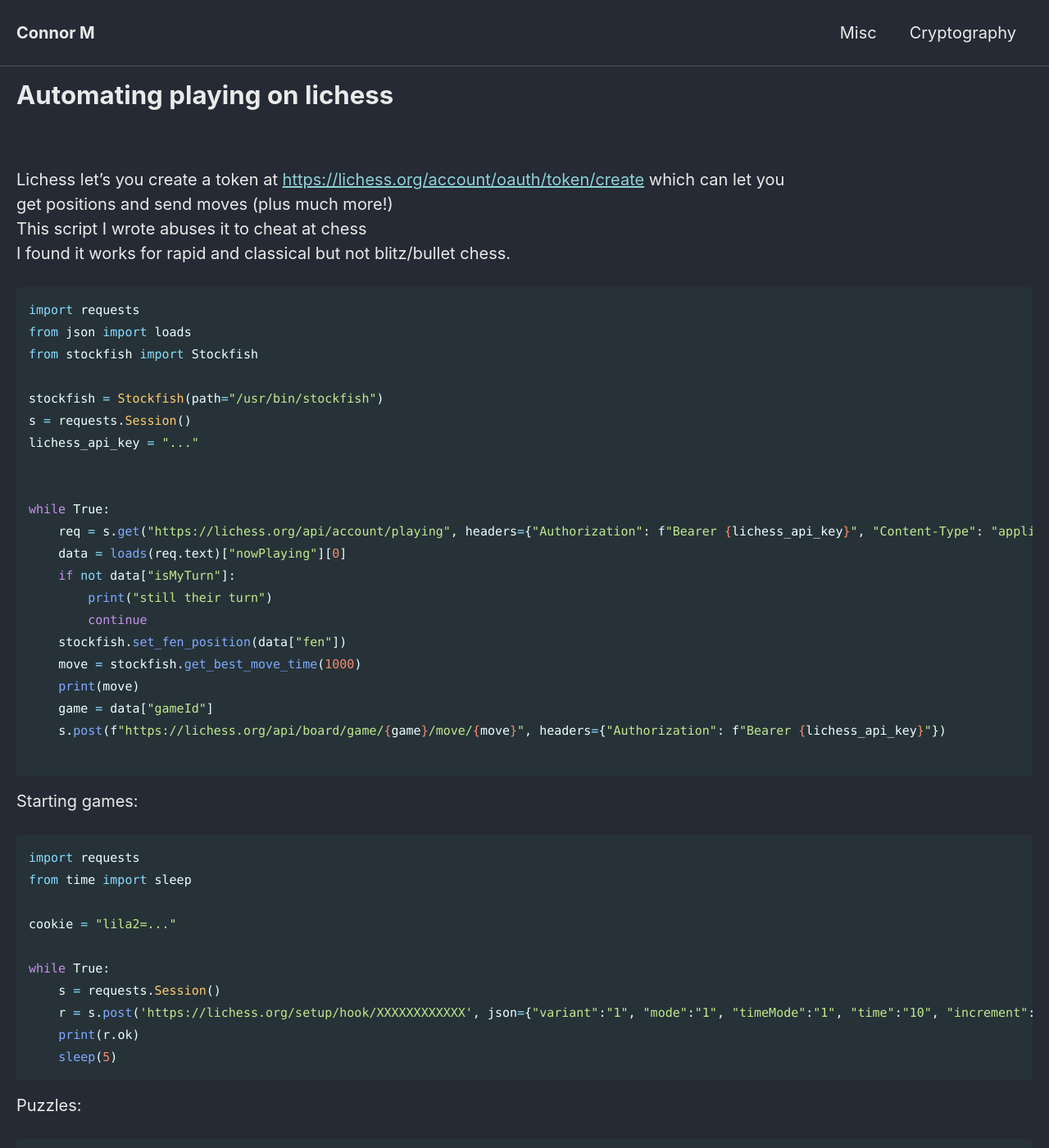
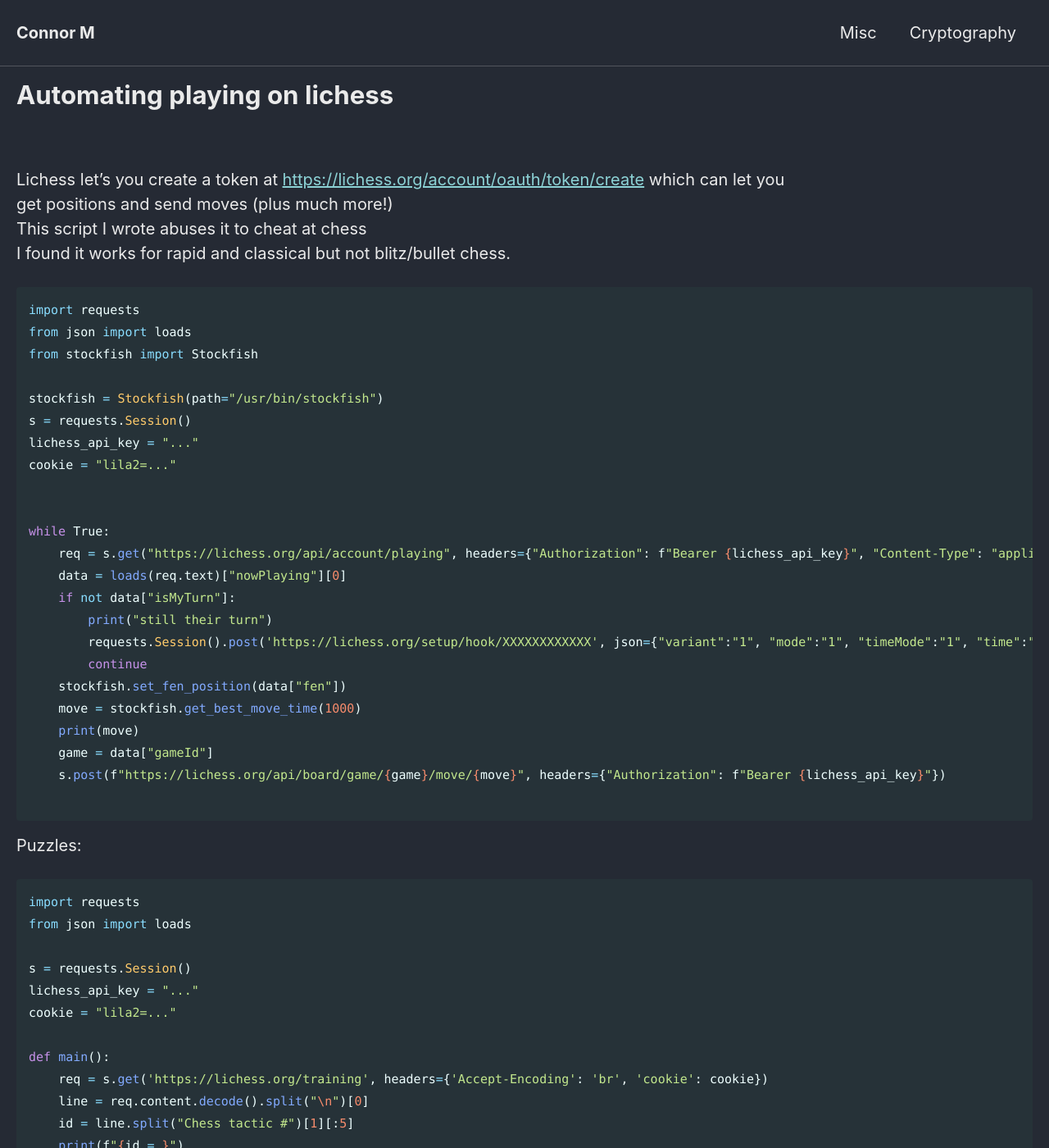
Before and after one commit to Connor-McCartney/Connor-McCartney.github.io, a Jekyll site: the page built from _pages/misc/lichess.md, in a window 1280 px wide and 1400 px high. Shown: the whole window at 82% size. Built offline with Jekyll 4.4.1, drawn with Linux system fonts in a browser that asks for light colours; cached includes are drawn as plain includes.

Commit message:
Update lichess.md

````diff
--- a/_pages/misc/lichess.md
+++ b/_pages/misc/lichess.md
@@ -25,6 +26,7 @@ while True:
     data = loads(req.text)["nowPlaying"][0]
     if not data["isMyTurn"]:
         print("still their turn")
+        requests.Session().post('https://lichess.org/setup/hook/XXXXXXXXXXXX', json={"variant":"1", "mode":"1", "timeMode":"1", "time":"10", "increment":"0", "days":"2", "days_range":"2", "color":"random"}, headers={'cookie': cookie})
         continue
     stockfish.set_fen_position(data["fen"])
     move = stockfish.get_best_move_time(1000)
@@ -32,21 +34,6 @@ while True:
     game = data["gameId"]
     s.post(f"https://lichess.org/api/board/game/{game}/move/{move}", headers={"Authorization": f"Bearer {lichess_api_key}"})
 
-```
-
-Starting games:
-
-```python
-import requests
-from time import sleep
-
-cookie = "lila2=..."
-
-while True:
-    s = requests.Session()
-    r = s.post('https://lichess.org/setup/hook/XXXXXXXXXXXX', json={"variant":"1", "mode":"1", "timeMode":"1", "time":"10", "increment":"0", "days":"2", "days_range":"2", "color":"random"}, headers={'cookie': cookie})
-    print(r.ok)
-    sleep(5)
 ```
 
 
````
Also changed, not shown: other parts of _pages/misc/lichess.md (+1 -0 lines).
